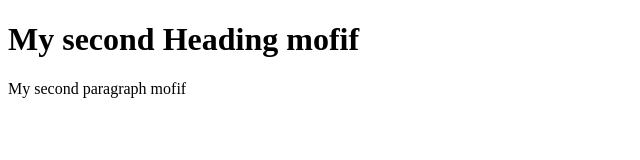
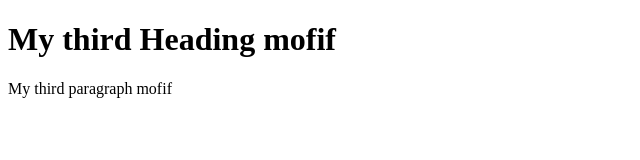
Before and after one commit to mohamedbalbola/myapp, a plain HTML site: page index.html in a window 1280 px wide. Shown: the whole page, without its empty margins (0-640 px from the left). Drawn offline with Linux system fonts and the light colour scheme.

Commit message:
save third

```diff
--- a/index.html
+++ b/index.html
@@ -3,9 +3,9 @@
 
 <body>
 
-    <h1>My second Heading mofif </h1>
+    <h1>My third Heading mofif </h1>
 
-    <p>My second paragraph mofif </p>
+    <p>My third paragraph mofif </p>
 
 </body>
 
```
